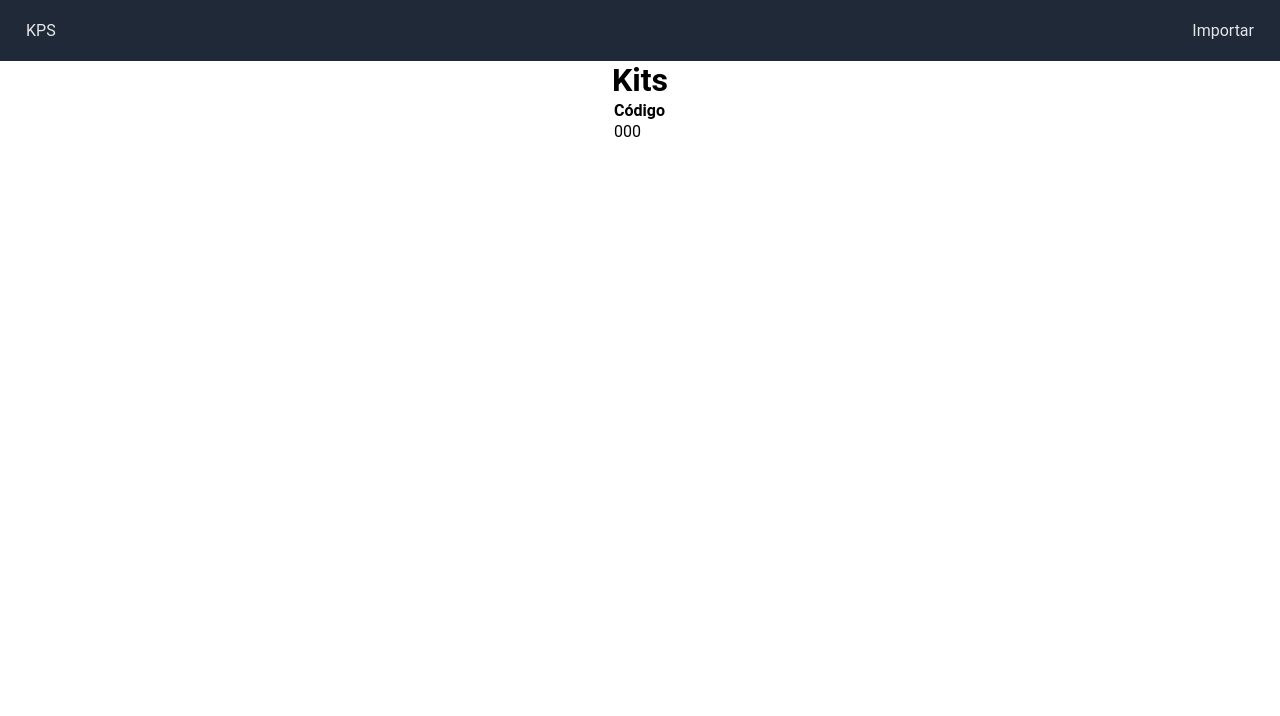
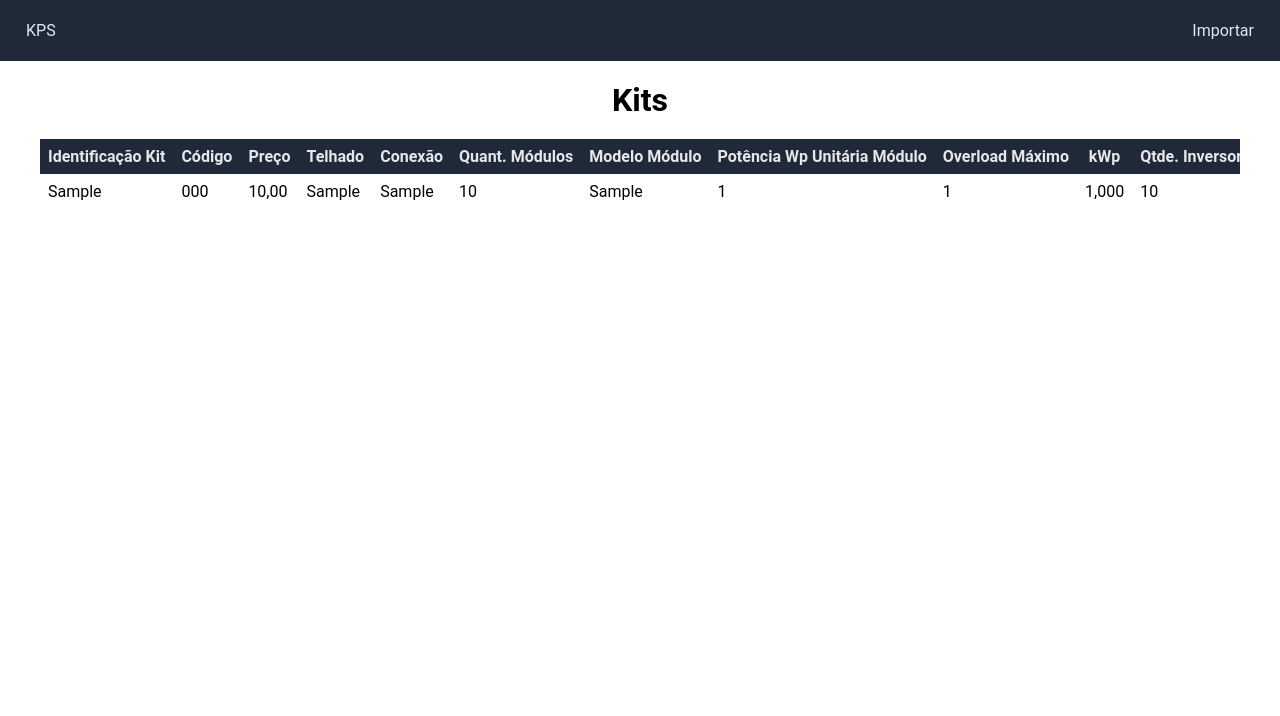
Before and after one commit to leonardolima-escolar/importsolarkit, a Django app: page / in a window 1280 px wide. Shown: the top 716 px of the page. Run offline with Django 4.2, Linux system fonts and the light colour scheme; tables that the repository leaves empty hold one stand-in row (values such as "Sample post").

Commit message:
Update view to import from excel table and show on home screen

```diff
--- a/core/static/core/css/style.css
+++ b/core/static/core/css/style.css
@@ -0,0 +1,44 @@
+.table-container {
+  margin: 20px;
+  overflow-x: auto;
+}
+
+.table {
+  width: max-content;
+  border-collapse: collapse;
+}
+
+.table-header th {
+  background-color: #1F2937;
+  color: #E5E7EB;
+  padding: 8px;
+}
+
+.table-row td {
+  padding: 8px;
+  border-bottom: 1px solid #E5E7EB;
+}
+
+.table-row:last-child td {
+  border-bottom: none;
+}
+
+.pagination {
+  margin-top: 20px;
+}
+
+.pagination .button {
+  display: inline-block;
+  padding: 8px 16px;
+  background-color: #f5f5f5;
+  border: 1px solid #ddd;
+  text-decoration: none;
+  color: #333;
+}
+
+.pagination .current-page {
+  display: inline-block;
+  padding: 8px 16px;
+  background-color: #333;
+  color: #fff;
+}
--- a/core/templates/core/kit_list.html
+++ b/core/templates/core/kit_list.html
@@ -7,16 +7,98 @@
 
 {% block content %}
 
+<div class="table-container">
   <table class="table">
     <tr class="table-header">
+      <th>Identificação Kit</th>
       <th>Código</th>
+      <th>Preço</th>
+      <th>Telhado</th>
+      <th>Conexão</th>
+      <th>Quant. Módulos</th>
+      <th>Modelo Módulo</th>
+      <th>Potência Wp Unitária Módulo</th>
+      <th>Overload Máximo</th>
+      <th>kWp</th>
+      <th>Qtde. Inversor 1</th>
+      <th>Inversor 1</th>
+      <th>Qtde. Inversor 2</th>
+      <th>Inversor 2</th>
+      <th>Quant. Cabo Vermelho (m)</th>
+      <th>Modelo Cabo Vermelho</th>
+      <th>Quant. Cabo Preto (m)</th>
+      <th>Modelo Cabo Preto</th>
+      <th>Quant. Pares Conectores</th>
+      <th>Modelo Par Conector</th>
+      <th>Quant. Stringbox</th>
+      <th>Modelo Stringbox</th>
+      <th>Quant. Estrutura 1</th>
+      <th>Modelo Estrutura 1</th>
+      <th>Quant. Estrutura 2</th>
+      <th>Modelo Estrutura 2</th>
+      <th>Quant. Estrutura 3</th>
+      <th>Modelo Estrutura 3</th>
+      <th>Quant. Estrutura 4</th>
+      <th>Modelo Estrutura 4</th>
+      <th>Quant. Estrutura 5</th>
+      <th>Modelo Estrutura 5</th>
+      <th>Marca do Inversor</th>
+      <th>Marca do Módulo</th>
     </tr>
 
     {% for kit in object_list %}
     <tr class="table-row">
-    <td>{{ kit.code }}</a></td>
+      <td>{{ kit.identification }}</td>
+      <td>{{ kit.code }}</td>
+      <td>{{ kit.price }}</td>
+      <td>{{ kit.roof }}</td>
+      <td>{{ kit.connection }}</td>
+      <td>{{ kit.kit_modules.first.quantity }}</td>
+      <td>{{ kit.kit_modules.first.module.model }}</td>
+      <td>{{ kit.kit_modules.first.module.power }}</td>
+      <td>{{ kit.maximum_overload }}</td>
+      <td>{{ kit.kwp }}</td>
+      <td>{{ kit.kit_inverters.all.0.quantity|default:"-" }}</td>
+      <td>{{ kit.kit_inverters.all.0.inverter.name|default:"-" }}</td>
+      <td>{{ kit.kit_inverters.all.1.quantity|default:"-" }}</td>
+      <td>{{ kit.kit_inverters.all.1.inverter.name|default:"-" }}</td>
+      <td>{{ kit.kit_cables.all.0.quantity|default:"-" }}</td>
+      <td>{{ kit.kit_cables.all.0.cable.model|default:"-" }}</td>
+      <td>{{ kit.kit_cables.all.1.quantity|default:"-" }}</td>
+      <td>{{ kit.kit_cables.all.1.cable.model|default:"-" }}</td>
+      <td>{{ kit.kit_connector_pairs.all.0.quantity|default:"-" }}</td>
+      <td>{{ kit.kit_connector_pairs.all.0.connector_pair.model|default:"-" }}</td>
+      <td>{{ kit.kit_string_boxes.all.0.quantity|default:"-" }}</td>
+      <td>{{ kit.kit_string_boxes.all.0.string_box.model|default:"-" }}</td>
+      <td>{{ kit.kit_structures.all.0.quantity|default:"-" }}</td>
+      <td>{{ kit.kit_structures.all.0.structure.model|default:"-" }}</td>
+      <td>{{ kit.kit_structures.all.1.quantity|default:"-" }}</td>
+      <td>{{ kit.kit_structures.all.1.structure.model|default:"-" }}</td>
+      <td>{{ kit.kit_structures.all.2.quantity|default:"-" }}</td>
+      <td>{{ kit.kit_structures.all.2.structure.model|default:"-" }}</td>
+      <td>{{ kit.kit_structures.all.3.quantity|default:"-" }}</td>
+      <td>{{ kit.kit_structures.all.3.structure.model|default:"-" }}</td>
+      <td>{{ kit.kit_structures.all.4.quantity|default:"-" }}</td>
+      <td>{{ kit.kit_structures.all.4.structure.model|default:"-" }}</td>
+      <td>{{ kit.kit_inverters.first.inverter.brand }}</td>
+      <td>{{ kit.kit_modules.first.module.brand }}</td>
     </tr>
     {% endfor %}
   </table>
+</div>
+
+{% if is_paginated %}
+  <div class="pagination">
+    {% if page_obj.has_previous %}
+      <a href="?page={{ page_obj.previous_page_number }}" class="button">Anterior</a>
+    {% endif %}
+
+    <span class="current-page">{{ page_obj.number }}</span>
+
+    {% if page_obj.has_next %}
+      <a href="?page={{ page_obj.next_page_number }}" class="button">Próximo</a>
+    {% endif %}
+  </div>
+{% endif %}
 
 {% endblock content %}
--- a/core/views.py
+++ b/core/views.py
@@ -1,22 +1,178 @@
+from django.core.exceptions import ValidationError
 import pandas as pd
-from django.shortcuts import render
+from django.shortcuts import render, redirect
+from django.urls import reverse_lazy
 from django.views import View
 from django.views.generic import ListView
+from django.db import transaction
 
-from core.models import Kit
+from core.models import (Kit, Module, Inverter, Cable, ConnectorPair, StringBox,
+                        Structure, KitModule, KitInverter, KitCable,
+                        KitConnectorPair, KitStringBox, KitStructure)
 
 # Create your views here.
 
 
 class SolarPanelKits(ListView):
     model = Kit
+    paginate_by = 20
 
 class ImportToTheDatabase(View):
+    success_url = reverse_lazy('solar_panel_kits')
+
     def get(self, request):
         return render(request, 'core/import_to_the_database.html')
 
     def post(self, request):
         excel_file = request.FILES['file']
         df = pd.read_excel(excel_file)
-        print(df['Código'])
-        return render(request, 'core/kit_list.html')
+        df = df.drop('Coluna1', axis=1)
+        if not all(df.columns.isin(['Identificação Kit', 'Código', 'Preço', 'Telhado',
+                              'Conexão', 'Quant. Módulos', 'Modelo Módulo',
+                              'Potência Wp Unitária Módulo', 'Overload Máximo',
+                              'kWp', 'Qtde. Inversor 1', 'Inversor 1',
+                              'Qtde. Inversor 2', 'Inversor 2',
+                              'Quant. Cabo Vermelho (m)',
+                              'Modelo Cabo Vermelho', 'Quant. Cabo Preto (m)',
+                              'Modelo Cabo Preto', 'Quant. Pares Conectores',
+                              'Modelo Par Conector', 'Quant. Stringbox',
+                              'Modelo Stringbox', 'Quant. Estrutura 1',
+                              'Modelo Estrutura 1', 'Quant. Estrutura 2',
+                              'Modelo Estrutura 2', 'Quant. Estrutura 3',
+                              'Modelo Estrutura 3', 'Quant. Estrutura 4',
+                              'Modelo Estrutura 4', 'Quant. Estrutura 5',
+                              'Modelo Estrutura 5', 'Marca do Inversor',
+                              'Marca do Módulo'])):
+            raise ValidationError('A tabela do Excel não tem as colunas corretas.')
+
+        df = validate_and_transform_data(df)
+
+        with transaction.atomic():
+            for _, row in df.iterrows():
+                kit_data = {
+                    'identification': row['Identificação Kit'],
+                    'code': row['Código'],
+                    'price': row['Preço'],
+                    'roof': row['Telhado'],
+                    'connection': row['Conexão'],
+                    'maximum_overload': row['Overload Máximo'],
+                    'kwp': row['kWp'],
+                }
+                # pylint: disable=E1101
+                kit, _ = Kit.objects.get_or_create(code=kit_data['code'], defaults=kit_data)
+
+                module_data = {
+                    'model': row['Modelo Módulo'],
+                    'power': row['Potência Wp Unitária Módulo'],
+                    'brand': row['Marca do Módulo'],
+                }
+                module, _ = Module.objects.get_or_create(**module_data)
+                KitModule.objects.get_or_create(kit=kit, module=module, defaults={'quantity': row['Quant. Módulos']})
+
+                inverter1_data = {
+                    'name': row['Inversor 1'],
+                    'brand': row['Marca do Inversor'],
+                }
+                inverter1, _ = Inverter.objects.get_or_create(**inverter1_data)
+                KitInverter.objects.get_or_create(kit=kit, inverter=inverter1, defaults={'quantity': row['Qtde. Inversor 1']})
+
+                if row['Qtde. Inversor 2'] > 0 and row['Inversor 2']:
+                    inverter2_data = {
+                        'name': row['Inversor 2'],
+                        'brand': row['Marca do Inversor'],
+                    }
+                    inverter2, _ = Inverter.objects.get_or_create(**inverter2_data)
+                    KitInverter.objects.get_or_create(kit=kit, inverter=inverter2, defaults={'quantity': row['Qtde. Inversor 2']})
+
+                cable_data = {
+                    'model': row['Modelo Cabo Vermelho'],
+                }
+                cable, _ = Cable.objects.get_or_create(**cable_data)
+                KitCable.objects.get_or_create(kit=kit, cable=cable, defaults={'quantity': row['Quant. Cabo Vermelho (m)']})
+
+                cable_data = {
+                    'model': row['Modelo Cabo Preto'],
+                }
+                cable, _ = Cable.objects.get_or_create(**cable_data)
+                KitCable.objects.get_or_create(kit=kit, cable=cable, defaults={'quantity': row['Quant. Cabo Preto (m)']})
+
+                connector_pair_data = {
+                    'model': row['Modelo Par Conector'],
+                }
+                connector_pair, _ = ConnectorPair.objects.get_or_create(**connector_pair_data)
+                KitConnectorPair.objects.get_or_create(kit=kit, connector_pair=connector_pair, defaults={'quantity': row['Quant. Pares Conectores']})
+
+                if row['Quant. Stringbox'] > 0:
+                    string_box_data = {
+                        'model': row['Modelo Stringbox'],
+                    }
+                    string_box, _ = StringBox.objects.get_or_create(**string_box_data)
+                    KitStringBox.objects.get_or_create(kit=kit, string_box=string_box, defaults={'quantity': row['Quant. Stringbox']})
+
+                if row['Quant. Estrutura 1'] > 0:
+                    structure_data = {
+                        'model': row['Modelo Estrutura 1'],
+                    }
+                    structure, _ = Structure.objects.get_or_create(**structure_data)
+                    KitStructure.objects.get_or_create(kit=kit, structure=structure, defaults={'quantity': row['Quant. Estrutura 1']})
+
+                if row['Quant. Estrutura 2'] > 0:
+                    structure_data = {
+                        'model': row['Modelo Estrutura 2'],
+                    }
+                    structure, _ = Structure.objects.get_or_create(**structure_data)
+                    KitStructure.objects.get_or_create(kit=kit, structure=structure, defaults={'quantity': row['Quant. Estrutura 2']})
+
+                if row['Quant. Estrutura 3'] > 0:
+                    structure_data = {
+                        'model': row['Modelo Estrutura 3'],
+                    }
+                    structure, _ = Structure.objects.get_or_create(**structure_data)
+                    KitStructure.objects.get_or_create(kit=kit, structure=structure, defaults={'quantity': row['Quant. Estrutura 3']})
+
+                if row['Quant. Estrutura 4'] > 0:
+                    structure_data = {
+                        'model': row['Modelo Estrutura 4'],
+                    }
+                    structure, _ = Structure.objects.get_or_create(**structure_data)
+                    KitStructure.objects.get_or_create(kit=kit, structure=structure, defaults={'quantity': row['Quant. Estrutura 4']})
+
+                if row['Quant. Estrutura 5'] > 0:
+                    structure_data = {
+                        'model': row['Modelo Estrutura 5'],
+                    }
+                    structure, _ = Structure.objects.get_or_create(**structure_data)
+                    KitStructure.objects.get_or_create(kit=kit, structure=structure, defaults={'quantity': row['Quant. Estrutura 5']})
+
+        return redirect(self.success_url)
+
+def validate_and_transform_data(df):
+    df.drop_duplicates(subset=['Código'], keep='first', inplace=True)
+
+    for column in ['Identificação Kit', 'Código', 'Telhado', 'Conexão',
+                   'Modelo Módulo', 'Inversor 1', 'Inversor 2',
+                   'Modelo Cabo Vermelho', 'Modelo Cabo Preto',
+                   'Modelo Par Conector', 'Modelo Stringbox',
+                   'Modelo Estrutura 1', 'Modelo Estrutura 2',
+                   'Modelo Estrutura 3', 'Modelo Estrutura 4',
+                   'Modelo Estrutura 5', 'Marca do Inversor',
+                   'Marca do Módulo']:
+        df[column] = df[column].fillna('').astype(str)
+        if len(df[column]) > 255:
+            df[column] = df[column].str[:255]
+
+    for column in ['Preço', 'kWp']:
+        df[column] = df[column].fillna(0).astype(float)
+
+    for column in ['Quant. Módulos', 'Potência Wp Unitária Módulo',
+                   'Overload Máximo', 'Qtde. Inversor 1', 'Qtde. Inversor 2',
+                   'Quant. Cabo Vermelho (m)', 'Quant. Cabo Preto (m)',
+                   'Quant. Pares Conectores', 'Quant. Stringbox',
+                   'Quant. Estrutura 1', 'Quant. Estrutura 2',
+                   'Quant. Estrutura 3', 'Quant. Estrutura 4',
+                   'Quant. Estrutura 5']:
+        df[column] = df[column].fillna(0)
+        df[column] = df[column].astype(int)
+        df = df[df[column] >= 0]
+
+    return df
--- a/requirements.txt
+++ b/requirements.txt
@@ -1,5 +1,6 @@
 asgiref==3.7.2
 Django==4.2.3
+django-environ==0.10.0
 django-filter==23.2
 et-xmlfile==1.1.0
 numpy==1.25.1
--- a/static/css/style.css
+++ b/static/css/style.css
@@ -54,7 +54,7 @@ html {
 
 .main {
   flex: 1;
-  margin: 0 auto;
+  padding: 20px;
 }
 
 .title {
```
Also changed, not shown: importsolarkit/settings.py (+11 -4 lines). Lines whose indentation alone changed are shown as unchanged.
